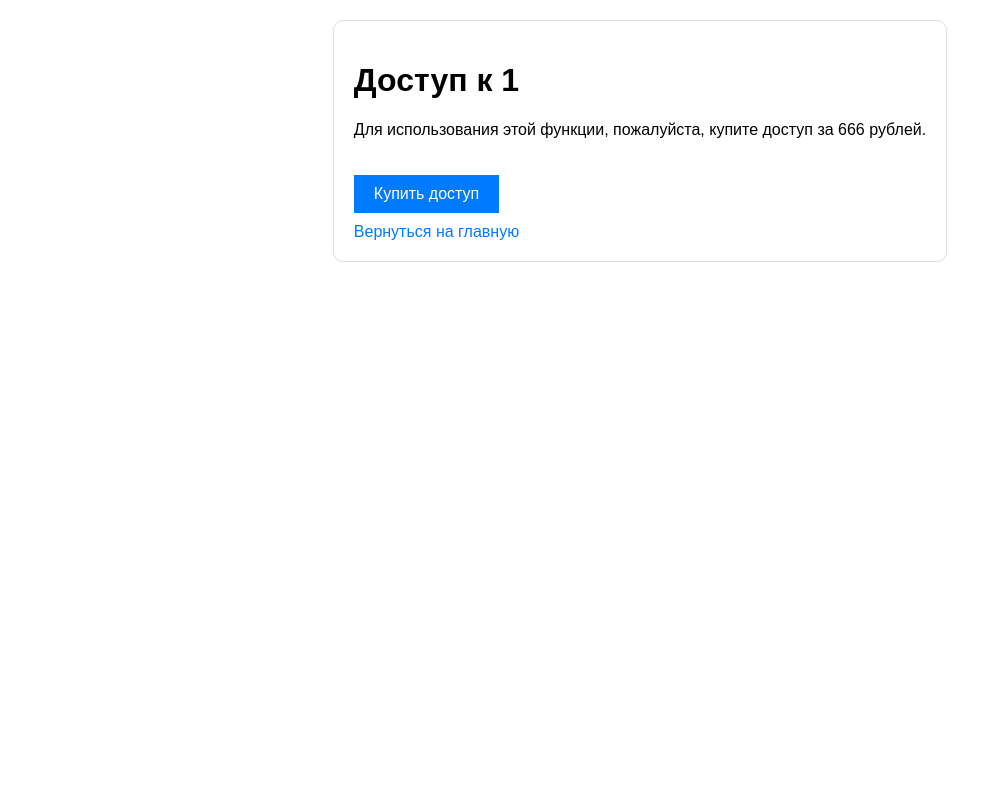
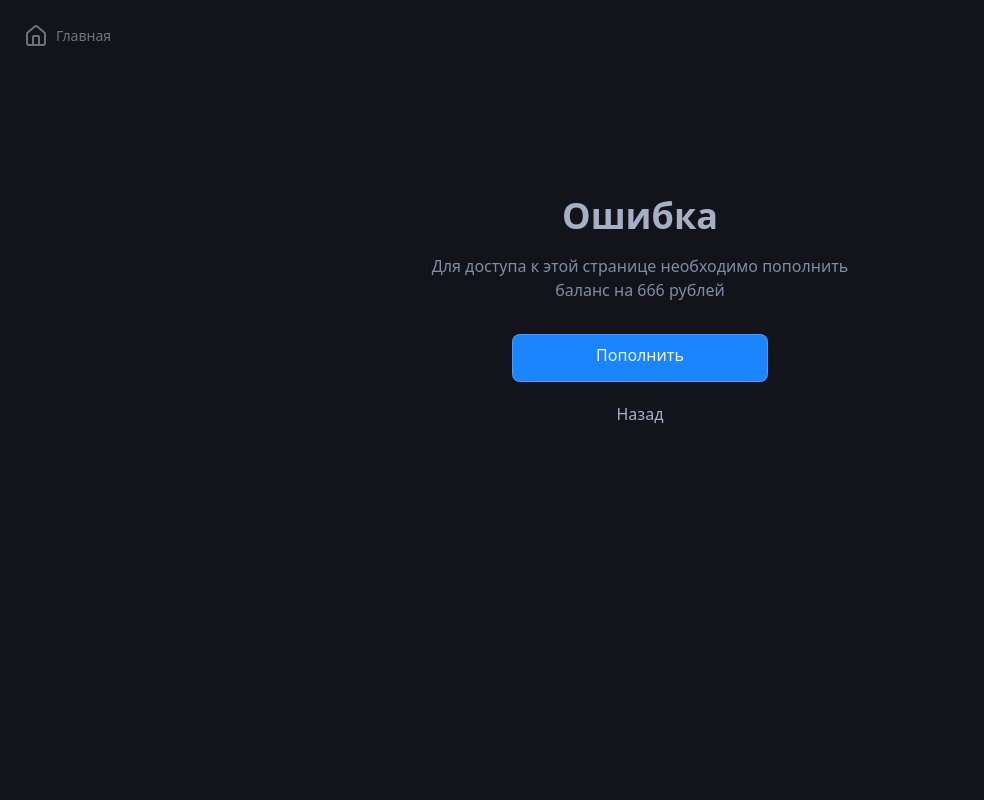
Before and after one commit to zaynixx/tgapp, a Flask app: page /buy_access/1 in a window 1280 px wide. Shown: the whole page, without its empty margins (0-984 px from the left). Run offline with Flask 3, Linux system fonts and the light colour scheme; the visitor is signed in with stand-in values (Sample User, id 1); style sheets or scripts are compiled from the project's sources; some libraries are stand-ins or nearby versions.

Commit message:
add pages

```diff
--- a/static/css/style.css
+++ b/static/css/style.css
@@ -61,6 +61,22 @@ body[tab="2"] nav button[data-tab="2"] {
   opacity: 1;
 }
 
+.toast-aa81d3cfb.toast-error  {
+  color: hsla(4, 100%, 69%, 1);
+  background: hsla(332, 23%, 11%, 1);
+  border-width: 2px;
+  border-style: solid;
+  border-color: hsla(4, 100%, 69%, 0.1);
+}
+
+.toast-aa81d3cfb.toast-success {
+  color: hsla(144, 84%, 44%, 1);
+  background: hsla(332, 23%, 11%, 1);
+  border-width: 2px;
+  border-style: solid;
+  border-color: hsla(144, 84%, 44%, 0.1);
+}
+
 .appear-blur {
   animation: appearBlur 0.3s ease-in-out;
   opacity: 1;
--- a/templates/buy_access.html
+++ b/templates/buy_access.html
@@ -1,82 +1,110 @@
 <!DOCTYPE html>
 <html lang="ru">
-<head>
-    <meta charset="UTF-8">
-    <meta name="viewport" content="width=device-width, initial-scale=1.0">
-    <title>Купить доступ</title>
-    <style>
-        /* Основной стиль (для светлой темы по умолчанию) */
-        body {
-            font-family: Arial, sans-serif;
-            text-align: center;
-            margin: 20px;
-            background-color: #fff;
-            color: #000;
-        }
+  <head>
+    <meta charset="UTF-8" />
+    <meta name="viewport" content="width=device-width, initial-scale=1.0" />
+    <link rel="preconnect" href="https://fonts.googleapis.com" />
+    <link rel="preconnect" href="https://fonts.gstatic.com" crossorigin />
+    <link
+      href="https://fonts.googleapis.com/css2?family=Nunito:ital,wght@0,200..1000;1,200..1000&display=swap"
+      rel="stylesheet"
+    />
+    <!-- Подключение CSS через Flask -->
+    <link href="{{ url_for('static', filename='css/style.css') }}" rel="stylesheet" />
+    <script src="https://cdn.tailwindcss.com"></script>
+    <script>
+      function withOpacity(variableName) {
+        return ({ opacityValue }) => {
+          if (opacityValue !== undefined) {
+            return `hsla(var(${variableName}), ${opacityValue})`;
+          }
+          return `hsl(var(${variableName}))`;
+        };
+      }
+      tailwind.config = {
+        theme: {
+          extend: {
+            colors: {
+              primary: withOpacity("--primary"),
+              teritary: withOpacity("--teritary"),
+              secondary: withOpacity("--secondary"),
+              foreground1: withOpacity("--foreground-1"),
+              foreground2: withOpacity("--foreground-2"),
+              background: withOpacity("--background"),
+              accent: withOpacity("--accent"),
+              accentForeground: withOpacity("--accent-foreground"),
+              "accent-highlight": withOpacity("--accent-highlight"),
+              accentBorder: withOpacity("--accent-border"),
+              foreground3: withOpacity("--foreground-3"),
+              orangeHightlight: withOpacity("--orange-highlight"),
+              orangeForeground: withOpacity("--orange-foreground"),
+              orangeSecondary: withOpacity("--orange-secondary"),
+              success: withOpacity("--success"),
+              successForeground: withOpacity("--success-foreground"),
+              warning: withOpacity("--warning"),
+              warningForeground: withOpacity("--warning-foreground"),
+              error: withOpacity("--error"),
+              errorForeground: withOpacity("--error-foreground"),
+              overlay: withOpacity("--overlay"),
+              focus: withOpacity("--focus"),
+              purple: withOpacity("--purple"),
+              purpleForeground: withOpacity("--purple-foreground"),
+            },
+            fontSize: {
+              xs: [12, "19.2px"],
+              sm: [14, "22.4px"],
+              base: [16, "19.2px"],
+              lg: [18, "21.6px"],
+              xl: [20, "24px"],
+              "3xl": [30, "36px"],
+              "4xl": [36, "43.2px"],
+            },
+          },
+        },
+      };
+    </script>
+    <script src="https://telegram.org/js/telegram-web-app.js?56"></script>
+    <title>Login</title>
+  </head>
+  <body class="bg-background flex flex-col py-4 px-6 justify-center">
+    <a
+      href="/"
+      class="mx-auto flex items-center opacity-40 gap-2 text-white text-sm font-medium transition-all active:opacity-100 absolute top-6 left-6"
+    >
+      <img src="{{ url_for('static', filename='icons/house.svg') }}" alt="logo" class="size-6" />
+      Главная
+    </a>
+    <h1 class="text-4xl font-semibold mx-auto text-center text-secondary mt-4">Ошибка</h1>
+    <p class="text-teritary text-center mt-4 max-w-[420px] mx-auto">
+      Для доступа к этой странице необходимо пополнить баланс на {{ price }} рублей
+    </p>
 
-        .container {
-            padding: 20px;
-            border: 1px solid #ddd;
-            border-radius: 10px;
-            display: inline-block;
-            text-align: left;
-            background-color: #fff;
-            color: #000;
-        }
+    <div class="flex flex-col gap-2 px-4 pt-6 w-[288px] mx-auto">
+      <a
+        href="/?tab=2"
+        id="top-up-stars"
+        class="h-12 mt-2 p-2 rounded-lg bg-accent active:bg-accent/80 border border-white/20 ring-accentBorder transition-all ring-0 active:ring-4 text-primary text-center"
+      >
+        Пополнить
+      </a>
+      <a
+        href="/"
+        id="top-up-card"
+        class="h-12 p-2 rounded-lg bg-white/0 active:bg-white/5 transition-all text-secondary flex items-center gap-0.5 justify-center"
+      >
+        Назад
+      </a>
+    </div>
 
-        button {
-            padding: 10px 20px;
-            margin-top: 20px;
-            font-size: 16px;
-            background-color: #007BFF;
-            color: white;
-            border: none;
-            cursor: pointer;
-        }
-
-        button:hover {
-            background-color: #0056b3;
-        }
-
-        a {
-            text-decoration: none;
-            color: #007BFF;
-        }
-
-        /* Темная тема */
-        @media (prefers-color-scheme: dark) {
-            body {
-                background-color: #333;
-                color: #fff;
-            }
-
-            .container {
-                background-color: #444;
-                color: #fff;
-                border: 1px solid #555;
-            }
-
-            button {
-                background-color: #0056b3;
-            }
-
-            button:hover {
-                background-color: #007BFF;
-            }
-
-            a {
-                color: #5C9BCF;
-            }
-        }
-    </style>
-</head>
-<body>
-    <div class="container">
-        <h1>Доступ к {{ target }}</h1>
-        <p>Для использования этой функции, пожалуйста, купите доступ за {{ price }} рублей.</p>
-        <button onclick="alert('Покупка пока не реализована!')">Купить доступ</button>
-        <br>
-        <a href="/" style="display: block; margin-top: 10px;">Вернуться на главную</a>
-    </div>
-</body>
+    <dotlottie-player
+      src="{{ url_for('static', filename='animations/duck3.lottie') }}"
+      background="transparent"
+      speed="1"
+      class="size-40 mx-auto mt-6"
+      direction="1"
+      playMode="normal"
+      loop
+      autoplay
+    ></dotlottie-player>
+  </body>
 </html>
```
Also changed, not shown: static/js/script.js (+28 -0 lines), templates/index.html (+39 -1 lines), 1 other file.
